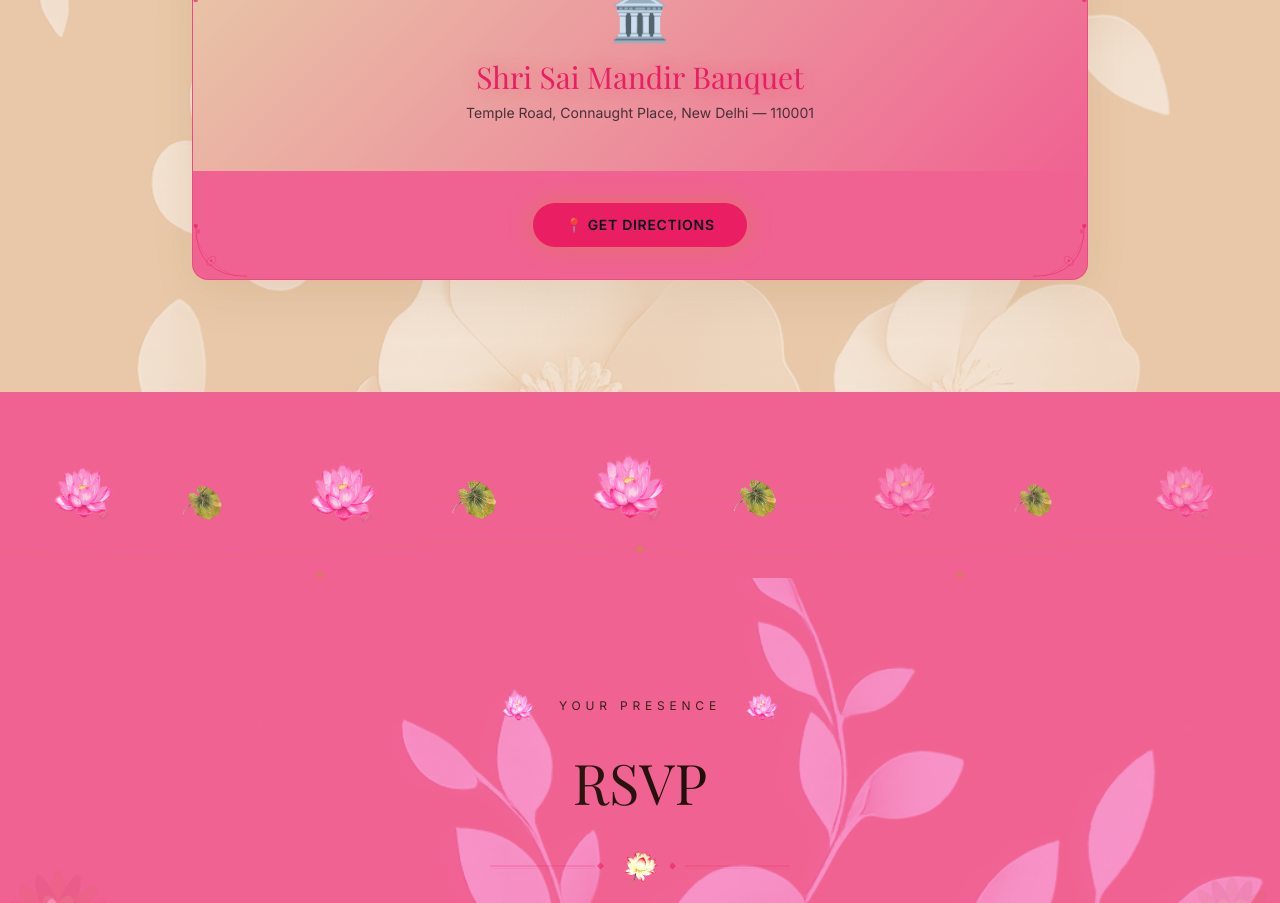
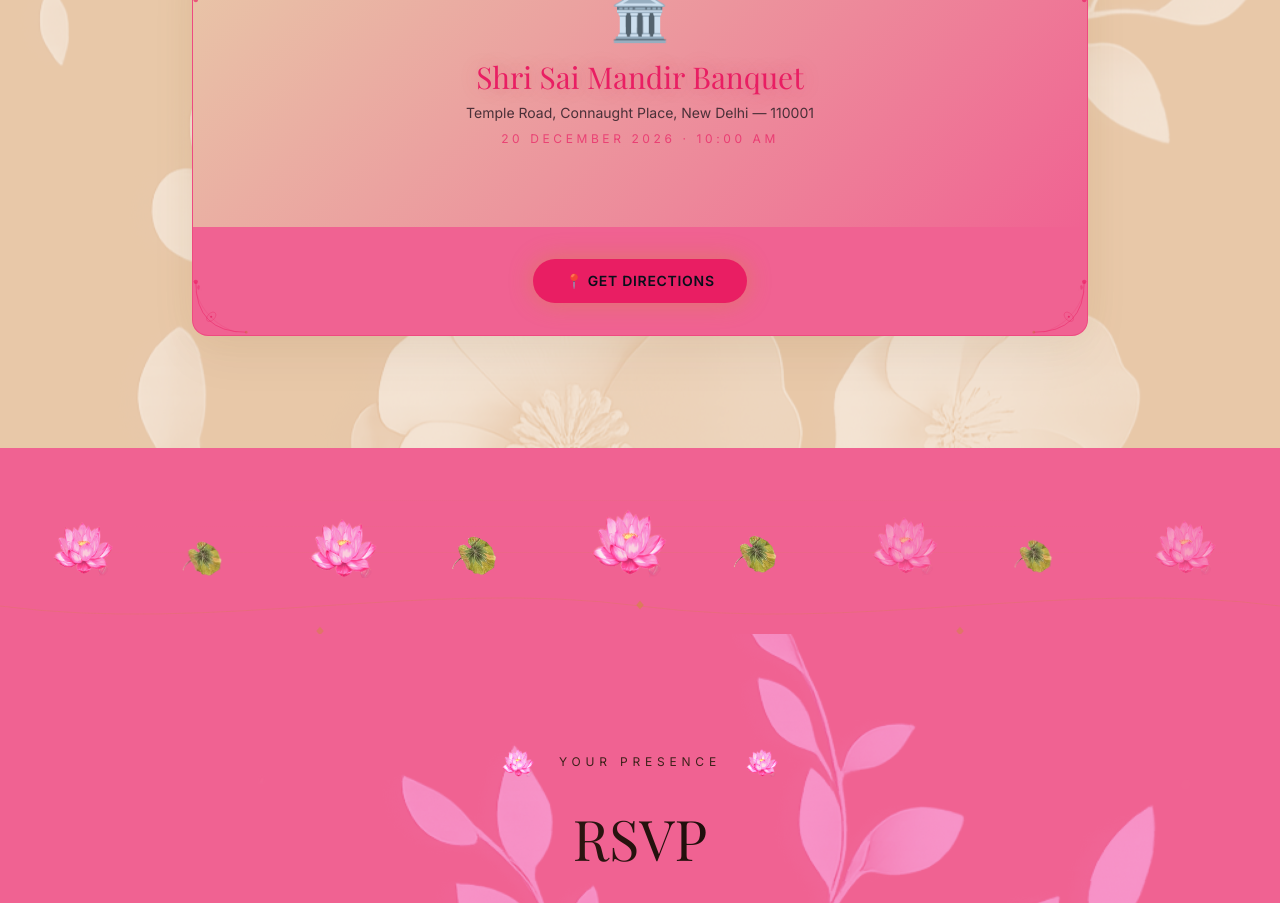
Before and after one commit to VivahPatra/template-4, a Next.js app: page / in a window 1280 px wide. Shown: the part 7600-8503 px from the top of the page. Built offline with nearby package versions, Linux system fonts and the light colour scheme.

Commit message:
feat: add wedding date and time to venue section
Co-Authored-By: Claude Sonnet 4.6 <noreply@anthropic.com>

```diff
--- a/components/sections/VenueSection.tsx
+++ b/components/sections/VenueSection.tsx
@@ -3,6 +3,7 @@ import { motion } from 'framer-motion'
 import FlowerOverlay from '@/components/ui/FlowerOverlay'
 import { useWeddingData } from '@/context/WeddingDataContext'
 import { fadeUp, scaleIn, staggerContainer } from '@/lib/animations'
+import { formatShortDate } from '@/lib/utils'
 import LotusDivider from '@/components/ui/LotusDivider'
 import PichwaiCorner from '@/components/ui/PichwaiCorner'
 
@@ -36,7 +37,10 @@ export default function VenueSection() {
           <div className="py-12 px-8 text-center" style={{ background: 'linear-gradient(135deg, var(--color-surface2), var(--color-surface))' }}>
             <div className="text-5xl mb-4 float-slow">🏛️</div>
             <h3 className="font-display text-3xl glow-text mb-2" style={{ color: 'var(--color-accent)' }}>{weddingData.venue.name}</h3>
-            <p className="font-sans text-sm" style={{ color: 'var(--color-muted)' }}>{weddingData.venue.address}</p>
+            <p className="font-sans text-sm mb-2" style={{ color: 'var(--color-muted)' }}>{weddingData.venue.address}</p>
+            <p className="font-sans text-xs tracking-[0.3em] uppercase mb-8" style={{ color: 'var(--color-accent)', opacity: 0.7 }}>
+              {formatShortDate(weddingData.weddingDate)} · {weddingData.weddingDate.toLocaleTimeString('en-IN', { hour: 'numeric', minute: '2-digit', hour12: true })}
+            </p>
           </div>
 
           <div className="px-8 py-8 text-center">
```
